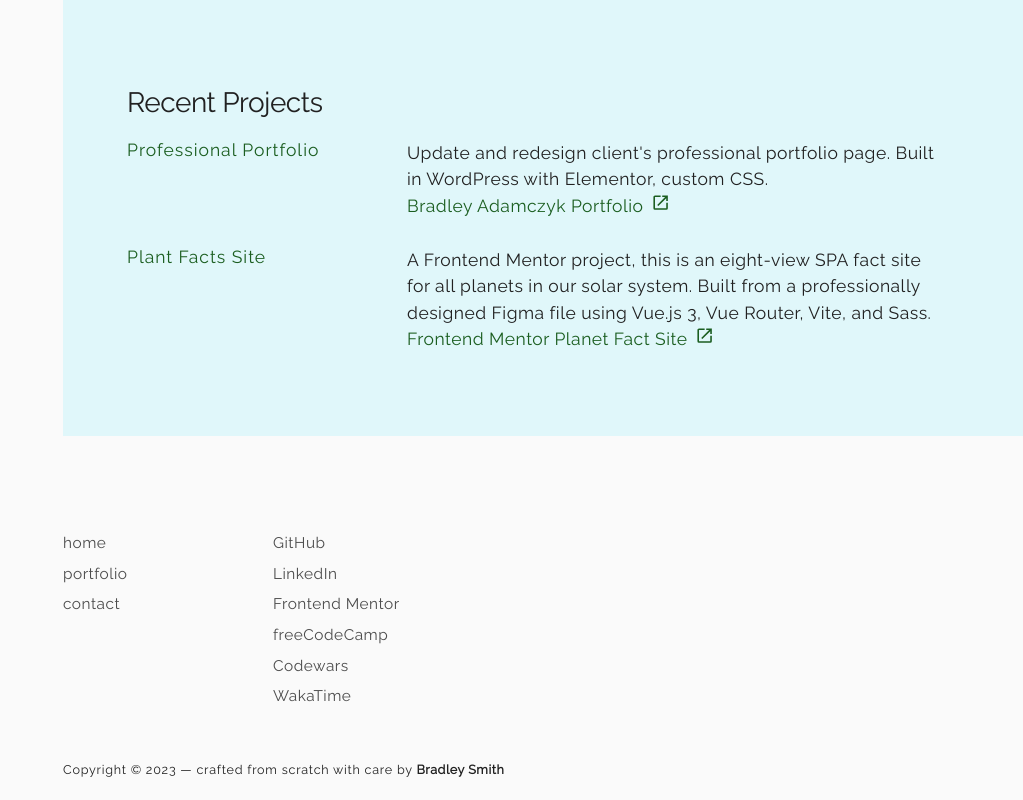
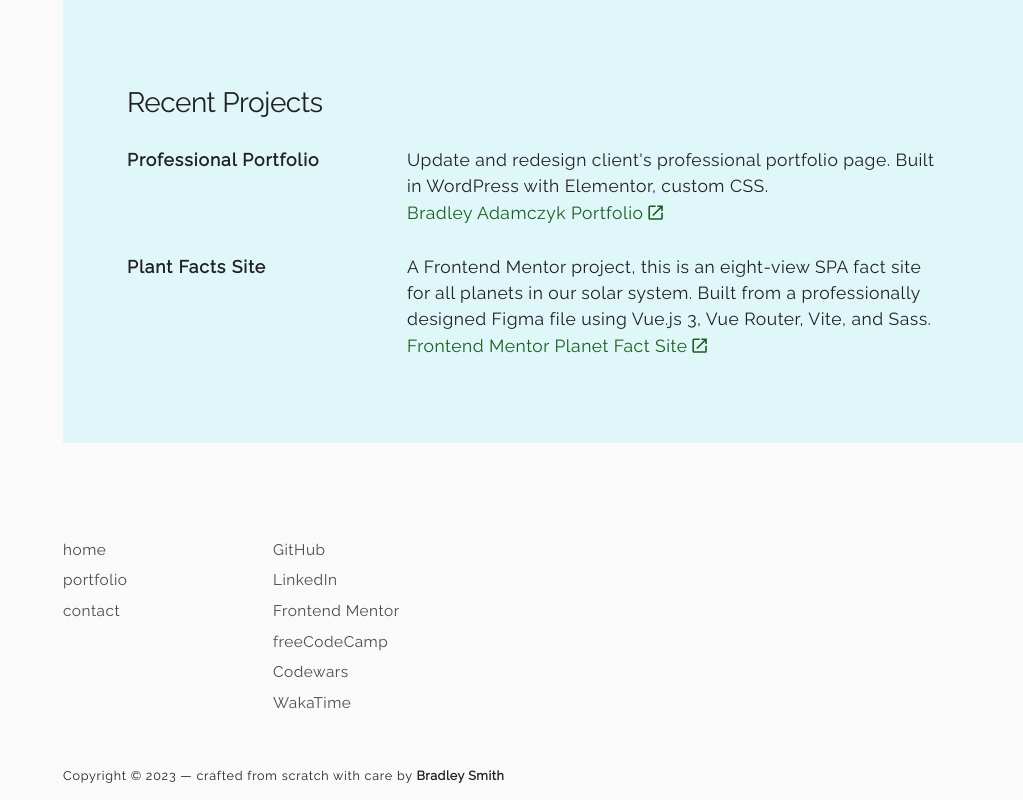
Before and after one commit to bradleyhop/simple-portfolio, a Vue app: page / in a window 1280 px wide. Shown: the part 1001-1801 px from the top of the page, without its empty margins (257-1280 px from the left). Built offline with nearby package versions, Linux system fonts and the light colour scheme.

Commit message:
change header colors, style cleanup; npm update

```diff
--- a/src/components/articles/MostRecentProjects.vue
+++ b/src/components/articles/MostRecentProjects.vue
@@ -77,7 +77,7 @@ export default {
   .recents-heading {
     font-size: 2em;
     letter-spacing: -0.5px;
-    margin-bottom: 1.5rem;
+    margin-bottom: 2rem;
   }
 
   .recents-list {
@@ -95,10 +95,10 @@ export default {
       }
 
       .recent-item-heading {
-        color: $green-900;
         letter-spacing: 1px;
-        margin-bottom: 1rem;
+        line-height: 150%;
         min-width: 20rem;
+        font-weight: bold;
       }
 
       .recent-item-copy {
@@ -109,13 +109,14 @@ export default {
 
       .linky {
         color: $green-900;
+        display: flex;
 
         &:hover {
           text-decoration: underline;
         }
 
         .svg-icon {
-          display: inline;
+          align-self: center;
           fill: $green-900;
           height: 1.1em;
           margin-left: 0.2rem;
--- a/src/views/SitePortfolio.vue
+++ b/src/views/SitePortfolio.vue
@@ -363,9 +363,9 @@ $nav-border-line: 3px solid #fff;
 }
 
 .cert-title {
-  color: $fcc-green;
+  //color: $fcc-green;
   font-size: 0.9rem;
-  font-weight: normal;
+  font-weight: bold;
   letter-spacing: 0.5px;
   margin: 1.5rem auto 0.5rem 0;
 }
```
Also changed, not shown: 1 other file (tests, documents, lock files or other folders).
